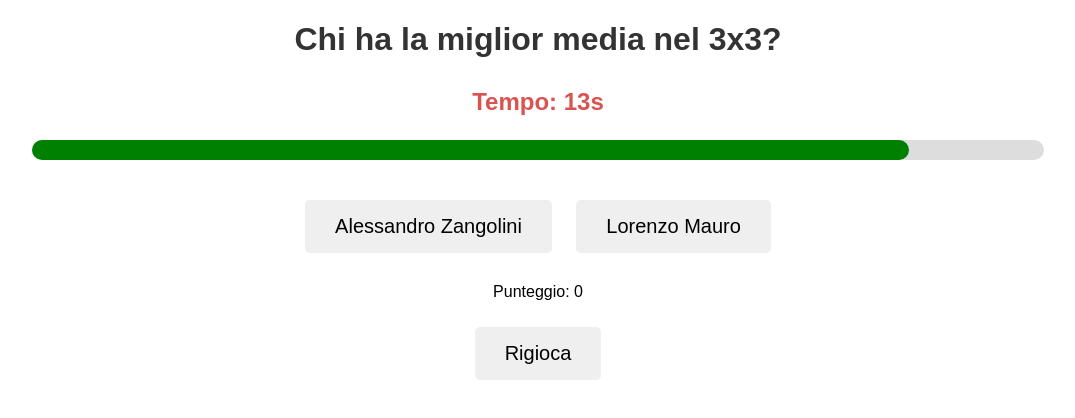
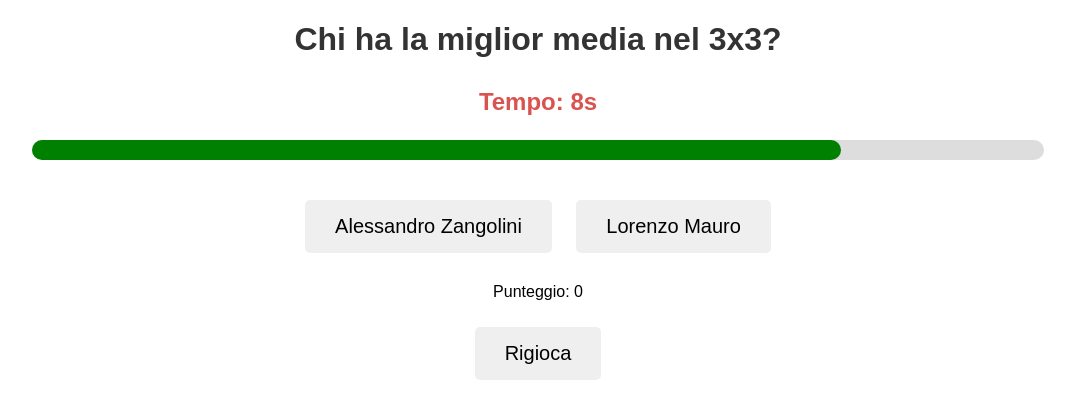
Before and after one commit to chiaramarcucc/prova1, a plain HTML site: page index.html in a window 1280 px wide. Both pictures are taken after a click on the button "Facile". Shown: the whole page, without its empty margins (102-1177 px from the left). Drawn offline with Linux system fonts and the light colour scheme.

Commit message:
Update index.html

```diff
--- a/index.html
+++ b/index.html
@@ -164,7 +164,7 @@
             currentLevel = level;
 
             // Imposta il tempo iniziale a seconda del livello
-            timeLeft = level === "facile" ? 15 : level === "medio" ? 10 : 7;
+            timeLeft = level === "facile" ? 10 : level === "medio" ? 10 : 10;
 
             document.getElementById("level-selection").style.display = "none";
             document.getElementById("timer-container").style.display = "block";
@@ -196,7 +196,7 @@
 
         function updateTimerUI() {
             document.getElementById("timer").textContent = `Tempo: ${timeLeft}s`;
-            let progress = (timeLeft / (currentLevel === "facile" ? 15 : currentLevel === "medio" ? 10 : 7)) * 100;
+            let progress = (timeLeft / (currentLevel === "facile" ? 10 : currentLevel === "medio" ? 10 : 10)) * 100;
             document.getElementById("progress-bar").style.width = progress + "%";
 
             if (timeLeft > 5) {
```
